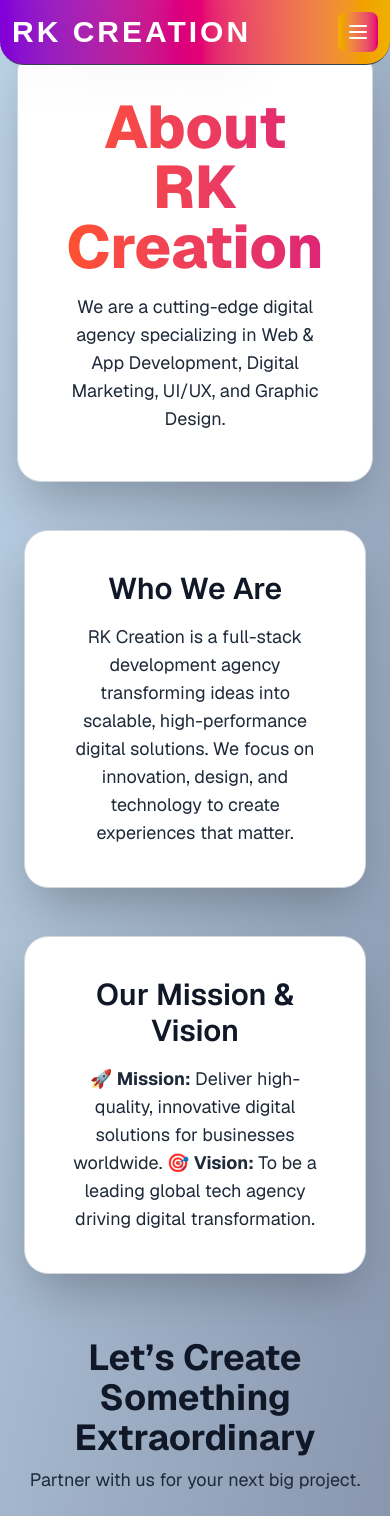
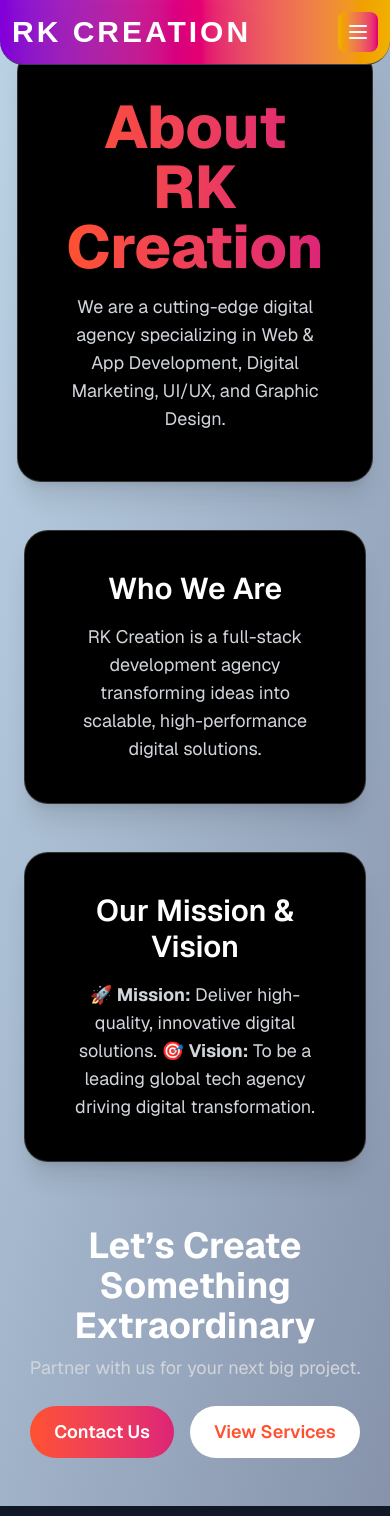
Before and after one commit to rajkumarchaudhari123/rkcreations, a Next.js app: page /about in a window 390 px wide. Shown: the top 1516 px of the page. Built offline with nearby package versions, Linux system fonts and the light colour scheme.

Commit message:
changes are updated

```diff
--- a/app/about/page.tsx
+++ b/app/about/page.tsx
@@ -11,12 +11,12 @@
         initial={{ opacity: 0, y: -50 }}
         animate={{ opacity: 1, y: 0 }}
         transition={{ duration: 0.8 }}
-        className="relative z-10 text-center max-w-5xl bg-white bg-opacity-20 backdrop-blur-lg p-12 rounded-3xl shadow-2xl border border-gray-300"
+        className="relative z-10 text-center max-w-5xl bg-black bg-opacity-80 backdrop-blur-md p-12 rounded-3xl shadow-xl border border-white/20"
       >
         <h1 className="text-6xl font-extrabold bg-gradient-to-r from-[#ff512f] to-[#dd2476] text-transparent bg-clip-text">
           About RK Creation
         </h1>
-        <p className="mt-4 text-lg text-gray-800">
+        <p className="mt-4 text-lg text-gray-300">
           We are a cutting-edge digital agency specializing in Web & App Development, Digital Marketing, UI/UX, and Graphic Design.
         </p>
       </motion.div>
@@ -26,11 +26,11 @@
         initial={{ opacity: 0, y: 50 }}
         animate={{ opacity: 1, y: 0 }}
         transition={{ delay: 0.5, duration: 0.8 }}
-        className="relative z-10 mt-12 max-w-4xl bg-white bg-opacity-20 p-10 rounded-3xl shadow-2xl border border-gray-300 backdrop-blur-md text-center"
+        className="relative z-10 mt-12 max-w-4xl bg-black bg-opacity-80 p-10 rounded-3xl shadow-xl border border-white/20 backdrop-blur-md text-center"
       >
-        <h2 className="text-3xl font-semibold text-gray-900">Who We Are</h2>
-        <p className="mt-4 text-gray-800 text-lg">
-          RK Creation is a full-stack development agency transforming ideas into scalable, high-performance digital solutions. We focus on innovation, design, and technology to create experiences that matter.
+        <h2 className="text-3xl font-semibold text-white">Who We Are</h2>
+        <p className="mt-4 text-gray-300 text-lg">
+          RK Creation is a full-stack development agency transforming ideas into scalable, high-performance digital solutions.
         </p>
       </motion.div>
 
@@ -39,20 +39,20 @@
         initial={{ opacity: 0, scale: 0.9 }}
         animate={{ opacity: 1, scale: 1 }}
         transition={{ delay: 0.7, duration: 0.8 }}
-        className="relative z-10 mt-12 max-w-4xl bg-white bg-opacity-20 p-10 rounded-3xl shadow-2xl border border-gray-300 backdrop-blur-md text-center"
+        className="relative z-10 mt-12 max-w-4xl bg-black bg-opacity-80 p-10 rounded-3xl shadow-xl border border-white/20 backdrop-blur-md text-center"
       >
-        <h2 className="text-3xl font-semibold text-gray-900">Our Mission & Vision</h2>
-        <p className="mt-4 text-gray-800 text-lg">
-          🚀 <strong>Mission:</strong> Deliver high-quality, innovative digital solutions for businesses worldwide.
+        <h2 className="text-3xl font-semibold text-white">Our Mission & Vision</h2>
+        <p className="mt-4 text-gray-300 text-lg">
+          🚀 <strong>Mission:</strong> Deliver high-quality, innovative digital solutions.
           🎯 <strong>Vision:</strong> To be a leading global tech agency driving digital transformation.
         </p>
       </motion.div>
 
       {/* Call to Action */}
       <motion.div className="relative z-10 mt-16 text-center">
-        <h2 className="text-4xl font-bold text-gray-900">Let’s Create Something Extraordinary</h2>
-        <p className="text-gray-800 mt-2 text-lg">Partner with us for your next big project.</p>
-        <div className="mt-6 flex flex-col md:flex-row gap-4">
+        <h2 className="text-4xl font-bold text-white">Let’s Create Something Extraordinary</h2>
+        <p className="text-gray-300 mt-2 text-lg">Partner with us for your next big project.</p>
+        <div className="mt-6 flex flex-wrap justify-center gap-4">
           <Link href="/contact" className="bg-gradient-to-r from-[#ff512f] to-[#dd2476] text-white px-6 py-3 text-lg font-semibold rounded-full transition-all hover:scale-105">
             Contact Us
           </Link>
--- a/app/home/page.tsx
+++ b/app/home/page.tsx
@@ -1,14 +1,13 @@
 'use client';
 import React from 'react';
 import { motion } from 'framer-motion';
-import { FaFilm } from 'react-icons/fa';
-
+import { FaFilm, FaVectorSquare, FaObjectGroup } from 'react-icons/fa';
 import Link from 'next/link';
 import { FaLaptopCode, FaBullhorn, FaPaintBrush, FaMobileAlt, FaCheckCircle, FaPhotoVideo } from 'react-icons/fa';
 
 export default function HomePage() {
   return (
-    <div className=' text-white flex flex-col items-center font-sans relative min-h-screen'>
+    <div className='text-white flex flex-col items-center font-sans relative min-h-screen bg-[#0b0f19]'>
 
       {/* Hero Section */}
       <motion.div
@@ -17,8 +16,10 @@
         transition={{ duration: 0.8 }}
         className='text-center mt-16 md:mt-24 px-6'
       >
-        <h1 className='text-5xl md:text-7xl font-bold'>Welcome to RK Creation</h1>
-        <p className='mt-4 text-lg md:text-xl text-slate-900 max-w-3xl mx-auto'>
+        <h1 className='text-5xl md:text-7xl font-bold text-white'>
+          Welcome to <span className="text-[#ff512f]">RK Creation</span>
+        </h1>
+        <p className='mt-4 text-lg md:text-xl text-gray-300 max-w-3xl mx-auto'>
           Transforming ideas into digital reality with cutting-edge solutions.
         </p>
         <Link href='/contact' className='mt-6 inline-block bg-[#1a1a2e] text-white px-8 py-4 text-lg font-semibold rounded-lg transition-all hover:bg-[#e84118]'>
@@ -38,14 +39,14 @@
           { title: 'Digital Marketing', desc: 'Boost your brand with strategic marketing solutions.', icon: <FaBullhorn /> },
           { title: 'UI/UX Design', desc: 'Creating user-friendly and visually stunning designs.', icon: <FaPaintBrush /> },
           { title: 'App Development', desc: 'Building mobile applications for iOS and Android.', icon: <FaMobileAlt /> },
-          { title: 'Graphics Design', desc: 'Designing creative and engaging visuals for brands.', icon: <FaPaintBrush /> },
+          { title: 'Graphics Design', desc: 'Creative branding and visuals that stand out.', icon: <FaObjectGroup /> },
           { title: 'Video Editing', desc: 'Professional video editing services for all needs.', icon: <FaPhotoVideo /> },
-          { title: 'Motion Graphics', desc: 'Animations, visual effects, and 3D graphics.', icon: <FaFilm /> },
+          { title: 'Motion Graphics', desc: 'Animations, VFX, and 3D visuals.', icon: <FaFilm /> },
         ].map((service, index) => (
-          <div key={index} className='bg-black p-8 rounded-xl shadow-lg hover:shadow-xl transition-all border border-gray-700 text-center flex flex-col items-center'>
+          <div key={index} className='bg-[#151a30] p-8 rounded-xl shadow-lg hover:shadow-xl transition-all border border-gray-700 text-center flex flex-col items-center'>
             <div className='text-5xl text-[#ff512f] mb-4'>{service.icon}</div>
             <h2 className='text-2xl font-bold text-white'>{service.title}</h2>
-            <p className='text-gray-400 mt-3 text-base'>{service.desc}</p>
+            <p className='text-gray-300 mt-3 text-base'>{service.desc}</p>
           </div>
         ))}
       </motion.div>
@@ -61,8 +62,8 @@
         transition={{ delay: 0.8, duration: 0.8 }}
         className='mt-20 text-center px-6 max-w-4xl'
       >
-        <h2 className='text-4xl font-bold'>Why Choose RK Creation?</h2>
-        <p className='text-slate-900 mt-4 text-lg'>
+        <h2 className='text-4xl font-bold text-white'>Why Choose RK Creation?</h2>
+        <p className='text-gray-300 mt-4 text-lg'>
           We are committed to delivering top-notch digital solutions that help businesses grow.
         </p>
         <div className='mt-6 grid grid-cols-1 md:grid-cols-2 gap-6'>
@@ -74,7 +75,7 @@
           ].map((point, index) => (
             <div key={index} className='flex items-center space-x-3'>
               <FaCheckCircle className='text-[#ff512f] text-xl' />
-              <p className='text-lg text-white'>{point}</p>
+              <p className='text-lg text-gray-300'>{point}</p>
             </div>
           ))}
         </div>
@@ -87,8 +88,8 @@
         transition={{ delay: 1, duration: 0.8 }}
         className='mt-20 text-center'
       >
-        <h2 className='text-4xl font-bold text-white'>Let’s Work Together</h2>
-        <p className='text-slate-900 mt-2 text-lg'>Let's bring your vision to life with our expertise.</p>
+        <h2 className='text-4xl font-bold text-white'>Let&apos;s Work Together</h2>
+        <p className='text-gray-300 mt-2 text-lg'>Let&apos;s bring your vision to life with our expertise.</p>
         <Link href='/contact' className='mt-6 inline-block bg-yellow-400 text-black px-8 py-4 text-lg font-semibold rounded-lg transition-all hover:bg-[#e84118]'>
           Contact Us
         </Link>
--- a/app/page.tsx
+++ b/app/page.tsx
@@ -4,8 +4,9 @@
 import { motion, AnimatePresence } from 'framer-motion';
 import { FaCode, FaPaintBrush, FaVideo, FaBullhorn, FaFilm } from 'react-icons/fa';
 import { IconType } from 'react-icons';
+import Link from 'next/link';
 
-// Image Paths (Must be in /public folder)
+// Image Paths
 const images = ['/slider1.jpg', '/slider2.jpg', '/slider3.jpg'];
 
 // Service Card Component
@@ -21,7 +22,7 @@
       initial={{ opacity: 0, scale: 0.9 }}
       animate={{ opacity: 1, scale: 1 }}
       transition={{ duration: 0.6 }}
-      className='bg-black bg-opacity-20 p-6 rounded-lg shadow-md text-center'
+      className=' bg-opacity-20 p-6 rounded-lg shadow-md text-center'
     >
       <Icon className='text-4xl text-blue-400 mx-auto' />
       <h3 className='text-xl font-semibold mt-3'>{title}</h3>
@@ -41,10 +42,11 @@
   }, []);
 
   return (
-    <div className='flex flex-col items-center justify-center min-h-screen pt-14'>
+    <div className='flex flex-col items-center justify-center min-h-screen pt-14 bg-[#0b0f19]'>
+
       {/* Full-Width Slider Section */}
       <div className='relative w-full h-[50vh] sm:h-[80vh] md:h-[100vh] overflow-hidden'>
-        <AnimatePresence mode='wait'>
+        <AnimatePresence>
           <motion.div
             key={index}
             initial={{ opacity: 0 }}
@@ -66,7 +68,7 @@
       </div>
 
       {/* RK Creations About Section */}
-      <div className='mt-10 w-full max-w-5xl text-center px-6 mb-2 py-10 bg-gradient-to-r from-gray-900 to-gray-800 text-white rounded-lg shadow-lg'>
+      <div className='mt-10 w-full max-w-5xl text-center px-6 mb-2 py-10  text-white rounded-lg shadow-lg'>
         <motion.h2
           initial={{ opacity: 0, y: -30 }}
           animate={{ opacity: 1, y: 0 }}
@@ -77,7 +79,7 @@
         </motion.h2>
         <p className='mt-4 text-lg text-gray-300'>
           Transforming ideas into reality with top-notch web & app development, digital marketing, video editing, and design services. 🚀
-          Let's build something amazing together!
+          Let&apos;s build something amazing together!
         </p>
 
         {/* Services Section */}
@@ -108,11 +110,6 @@
             description='React Native, Flutter, and full-stack mobile apps.'
           />
           <ServiceCard
-            icon={FaPaintBrush}
-            title='Graphics Design'
-            description='Creative posters, branding, and visual storytelling.'
-          />
-          <ServiceCard
             icon={FaFilm}
             title='Motion Graphics'
             description='Animations, visual effects, and 3D graphics.'
@@ -121,19 +118,24 @@
 
         {/* CTA Buttons */}
         <div className='mt-8 flex flex-wrap justify-center gap-4'>
-          <a
+          <Link
             href='/services'
             className='px-6 py-3 bg-blue-500 text-white font-bold rounded-lg shadow-lg hover:scale-105 transition'
           >
             Explore Services
-          </a>
-          <a
+          </Link>
+          <Link
             href='/contact'
             className='px-6 py-3 bg-green-500 text-white font-bold rounded-lg shadow-lg hover:scale-105 transition'
           >
             Contact Us
-          </a>
+          </Link>
         </div>
+      </div>
+
+      {/* Footer */}
+      <div className='mt-16 w-full bg-[#151a30] text-white text-center py-6'>
+        <p>© {new Date().getFullYear()} RK Creation. All rights reserved.</p>
       </div>
     </div>
   );
```
